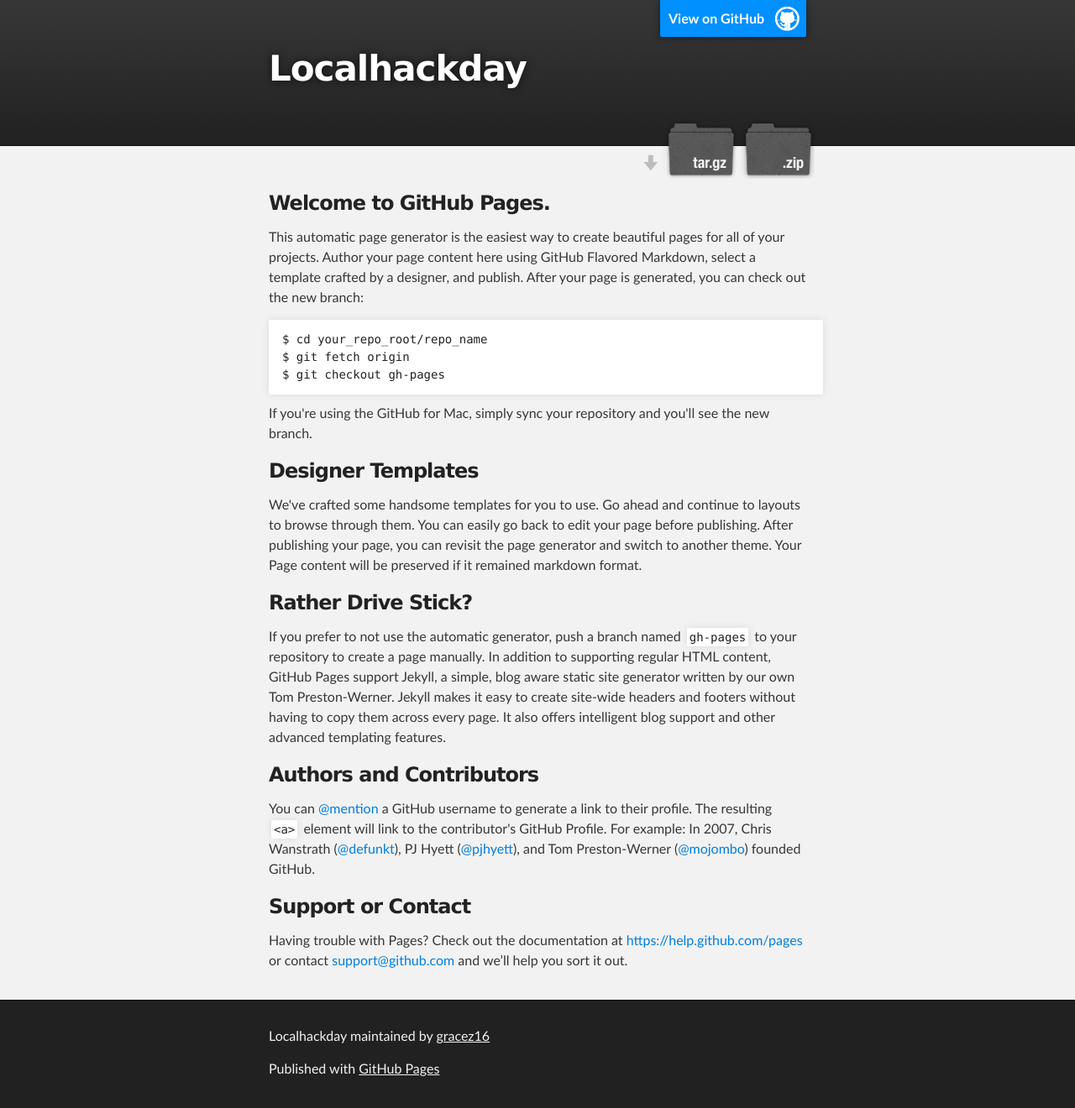
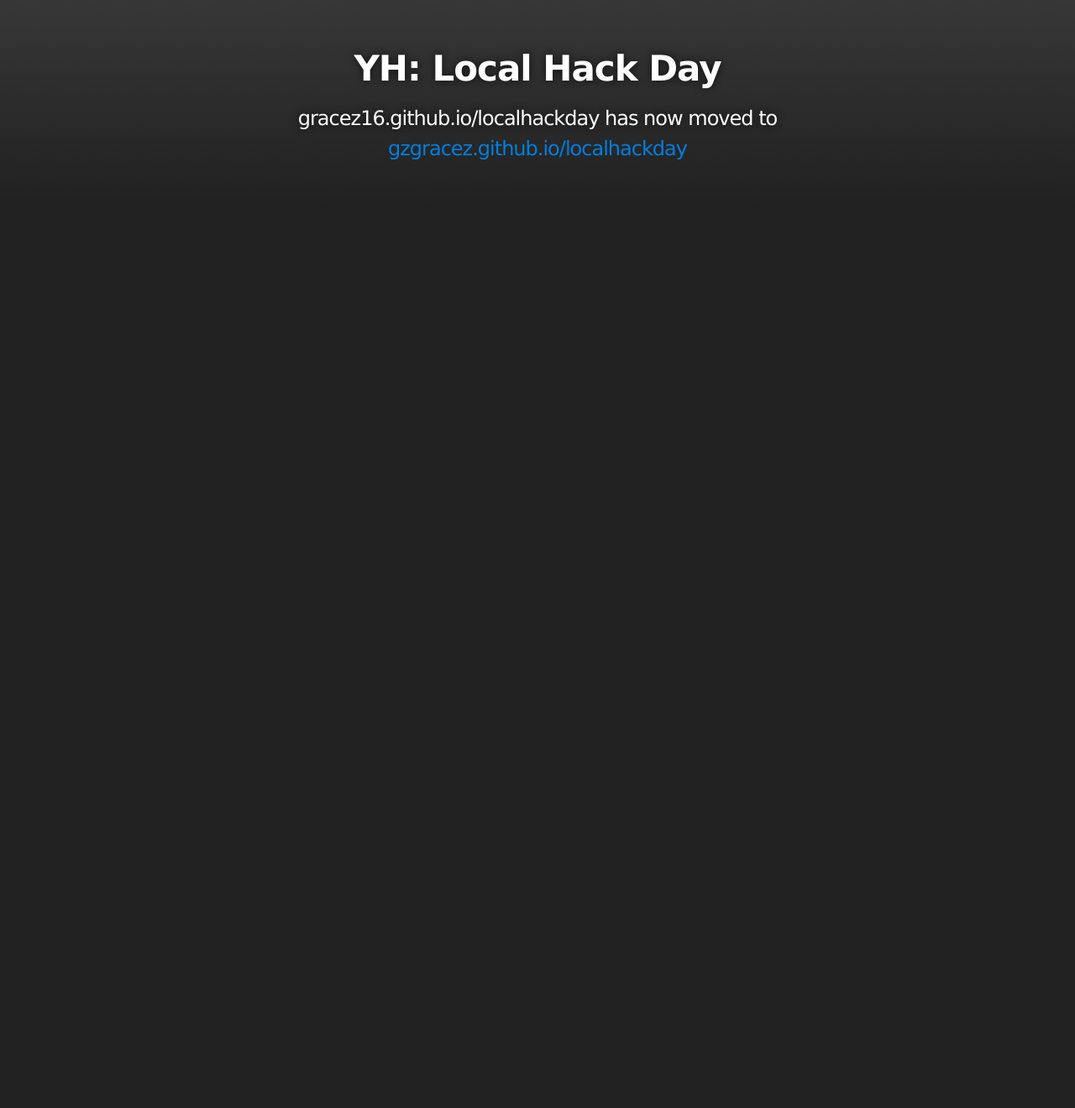
Before and after one commit to gracez16/localhackday, a plain HTML site: page index.html in a window 1280 px wide. Shown: the whole page at 84% size. After the commit the page ends 800 px from the top, so only its background shows below. Drawn offline with Linux system fonts and the light colour scheme.

Commit message:
Update index.html

```diff
--- a/index.html
+++ b/index.html
@@ -4,11 +4,11 @@
   <head>
     <meta charset='utf-8'>
     <meta http-equiv="X-UA-Compatible" content="chrome=1">
-    <meta name="description" content="Localhackday : ">
+    <meta name="description" content="">
 
     <link rel="stylesheet" type="text/css" media="screen" href="stylesheets/stylesheet.css">
 
-    <title>Localhackday</title>
+    <title>YH: Local Hack Day</title>
   </head>
 
   <body>
@@ -16,64 +16,12 @@
     <!-- HEADER -->
     <div id="header_wrap" class="outer">
         <header class="inner">
-          <a id="forkme_banner" href="https://github.com/gracez16/localhackday">View on GitHub</a>
-
-          <h1 id="project_title">Localhackday</h1>
-          <h2 id="project_tagline"></h2>
-
-            <section id="downloads">
-              <a class="zip_download_link" href="https://github.com/gracez16/localhackday/zipball/master">Download this project as a .zip file</a>
-              <a class="tar_download_link" href="https://github.com/gracez16/localhackday/tarball/master">Download this project as a tar.gz file</a>
-            </section>
+          <center>
+          <h1 id="project_title">YH: Local Hack Day</h1>
+          <h2 id="project_tagline">gracez16.github.io/localhackday has now moved to <a href="https://gzgracez.github.io/localhackday">gzgracez.github.io/localhackday</a></h2>
+          </center>
         </header>
     </div>
 
-    <!-- MAIN CONTENT -->
-    <div id="main_content_wrap" class="outer">
-      <section id="main_content" class="inner">
-        <h3>
-<a id="welcome-to-github-pages" class="anchor" href="#welcome-to-github-pages" aria-hidden="true"><span class="octicon octicon-link"></span></a>Welcome to GitHub Pages.</h3>
-
-<p>This automatic page generator is the easiest way to create beautiful pages for all of your projects. Author your page content here using GitHub Flavored Markdown, select a template crafted by a designer, and publish. After your page is generated, you can check out the new branch:</p>
-
-<pre><code>$ cd your_repo_root/repo_name
-$ git fetch origin
-$ git checkout gh-pages
-</code></pre>
-
-<p>If you're using the GitHub for Mac, simply sync your repository and you'll see the new branch.</p>
-
-<h3>
-<a id="designer-templates" class="anchor" href="#designer-templates" aria-hidden="true"><span class="octicon octicon-link"></span></a>Designer Templates</h3>
-
-<p>We've crafted some handsome templates for you to use. Go ahead and continue to layouts to browse through them. You can easily go back to edit your page before publishing. After publishing your page, you can revisit the page generator and switch to another theme. Your Page content will be preserved if it remained markdown format.</p>
-
-<h3>
-<a id="rather-drive-stick" class="anchor" href="#rather-drive-stick" aria-hidden="true"><span class="octicon octicon-link"></span></a>Rather Drive Stick?</h3>
-
-<p>If you prefer to not use the automatic generator, push a branch named <code>gh-pages</code> to your repository to create a page manually. In addition to supporting regular HTML content, GitHub Pages support Jekyll, a simple, blog aware static site generator written by our own Tom Preston-Werner. Jekyll makes it easy to create site-wide headers and footers without having to copy them across every page. It also offers intelligent blog support and other advanced templating features.</p>
-
-<h3>
-<a id="authors-and-contributors" class="anchor" href="#authors-and-contributors" aria-hidden="true"><span class="octicon octicon-link"></span></a>Authors and Contributors</h3>
-
-<p>You can <a href="https://github.com/blog/821" class="user-mention">@mention</a> a GitHub username to generate a link to their profile. The resulting <code>&lt;a&gt;</code> element will link to the contributor's GitHub Profile. For example: In 2007, Chris Wanstrath (<a href="https://github.com/defunkt" class="user-mention">@defunkt</a>), PJ Hyett (<a href="https://github.com/pjhyett" class="user-mention">@pjhyett</a>), and Tom Preston-Werner (<a href="https://github.com/mojombo" class="user-mention">@mojombo</a>) founded GitHub.</p>
-
-<h3>
-<a id="support-or-contact" class="anchor" href="#support-or-contact" aria-hidden="true"><span class="octicon octicon-link"></span></a>Support or Contact</h3>
-
-<p>Having trouble with Pages? Check out the documentation at <a href="https://help.github.com/pages">https://help.github.com/pages</a> or contact <a href="mailto:support@github.com">support@github.com</a> and we’ll help you sort it out.</p>
-      </section>
-    </div>
-
-    <!-- FOOTER  -->
-    <div id="footer_wrap" class="outer">
-      <footer class="inner">
-        <p class="copyright">Localhackday maintained by <a href="https://github.com/gracez16">gracez16</a></p>
-        <p>Published with <a href="http://pages.github.com">GitHub Pages</a></p>
-      </footer>
-    </div>
-
-
-
   </body>
 </html>
```
